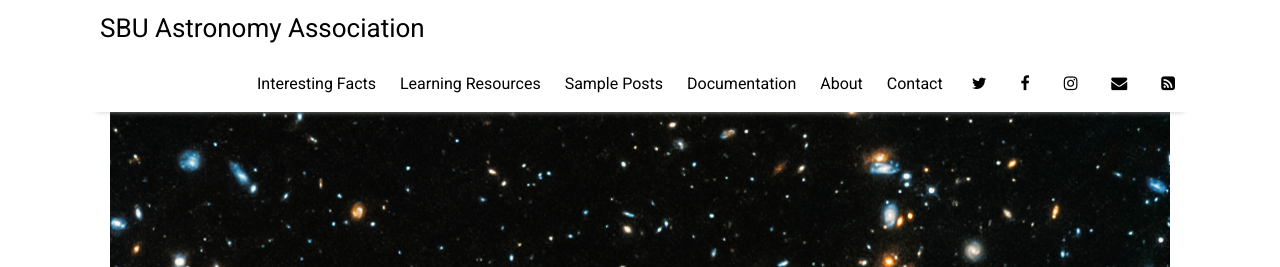
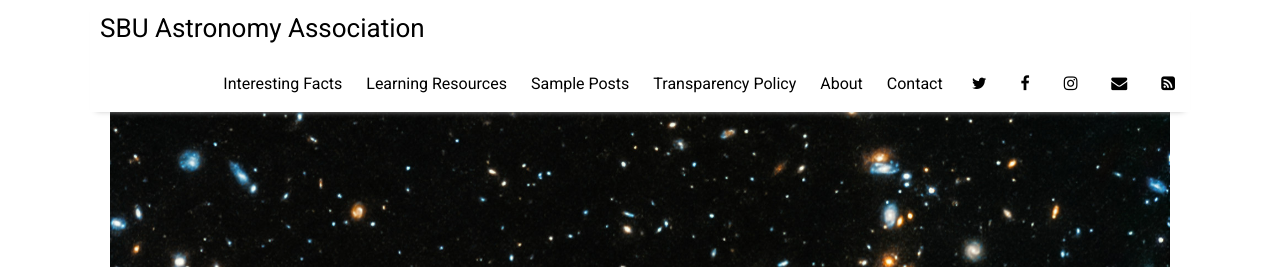
Before and after one commit to Jbarium/site, a Jekyll site: the page built from index.html, in a window 1280 px wide. Shown: the top 267 px of the page. Built offline with Jekyll 4.4.1, drawn with Linux system fonts in a browser that asks for light colours; nearby versions of some CDN libraries; the list of posts is cut into pages by our own code.

Commit message:
customize

```diff
--- a/_data/settings.yml
+++ b/_data/settings.yml
@@ -10,7 +10,7 @@ menu:
 - {name: 'Interesting Facts',  url: 'facts'}
 - {name: 'Learning Resources', url: 'resources'}
 - {name: 'Sample Posts',       url: 'sample-posts'}
-- {name: 'Documentation',      url: 'documentation'}
+- {name: 'Transparency Policy',      url: 'transparency'}
 - {name: 'About',              url: 'about'}
 - {name: 'Contact',            url: 'contact'}
 
@@ -18,8 +18,8 @@ menu:
 social:
 - {icon: 'twitter', link:    'https://twitter.com/paululele'}
 - {icon: 'facebook', link:   'https://www.facebook.com/paululele'}
-- {icon: 'instagram', link:  'https://instagram.com/paululele'}
-- {icon: 'envelope', link:   'mailto:hello@paulle.ca'}
+- {icon: 'instagram', link:  'https://instagram.com/nojumsbu'}
+- {icon: 'envelope', link:   'mailto:nojumsbu@gmail.com'}
 - {icon: 'rss-square', link: 'feed.xml'}
 # - {icon: 'rss-square', link: 'rss-feed.xml'}
 
```
